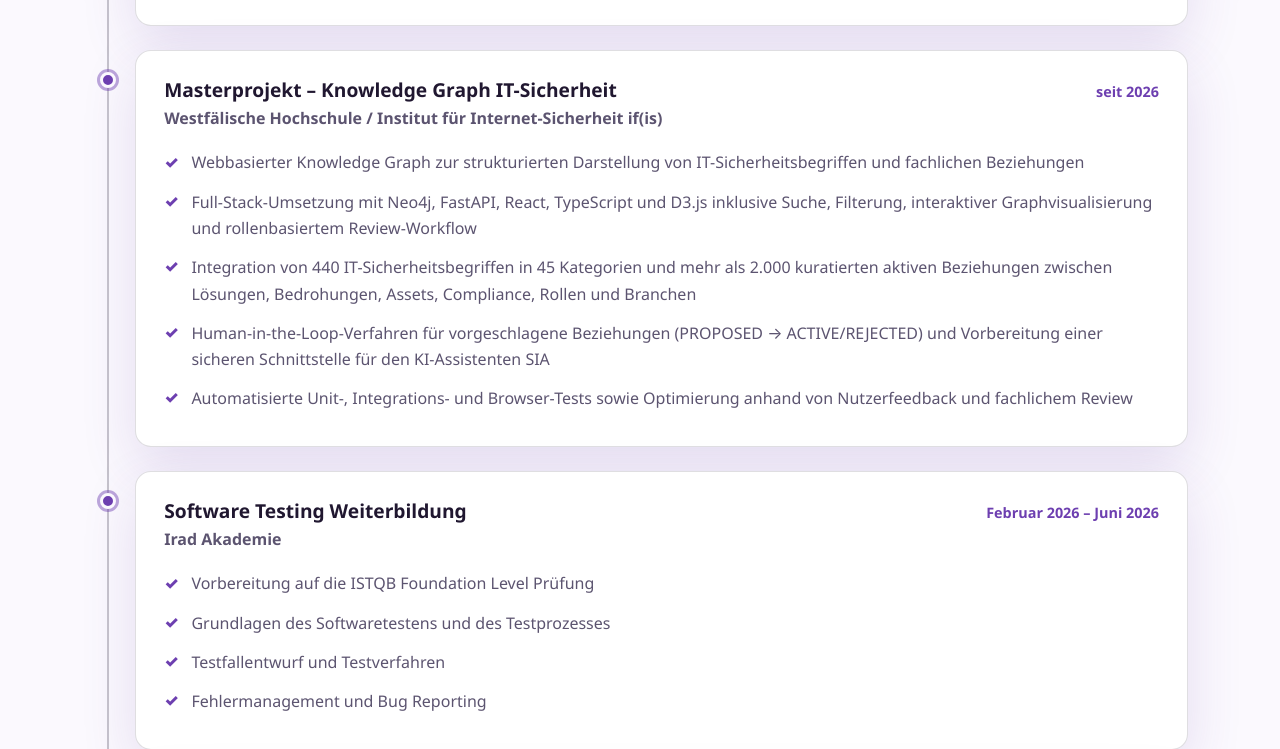
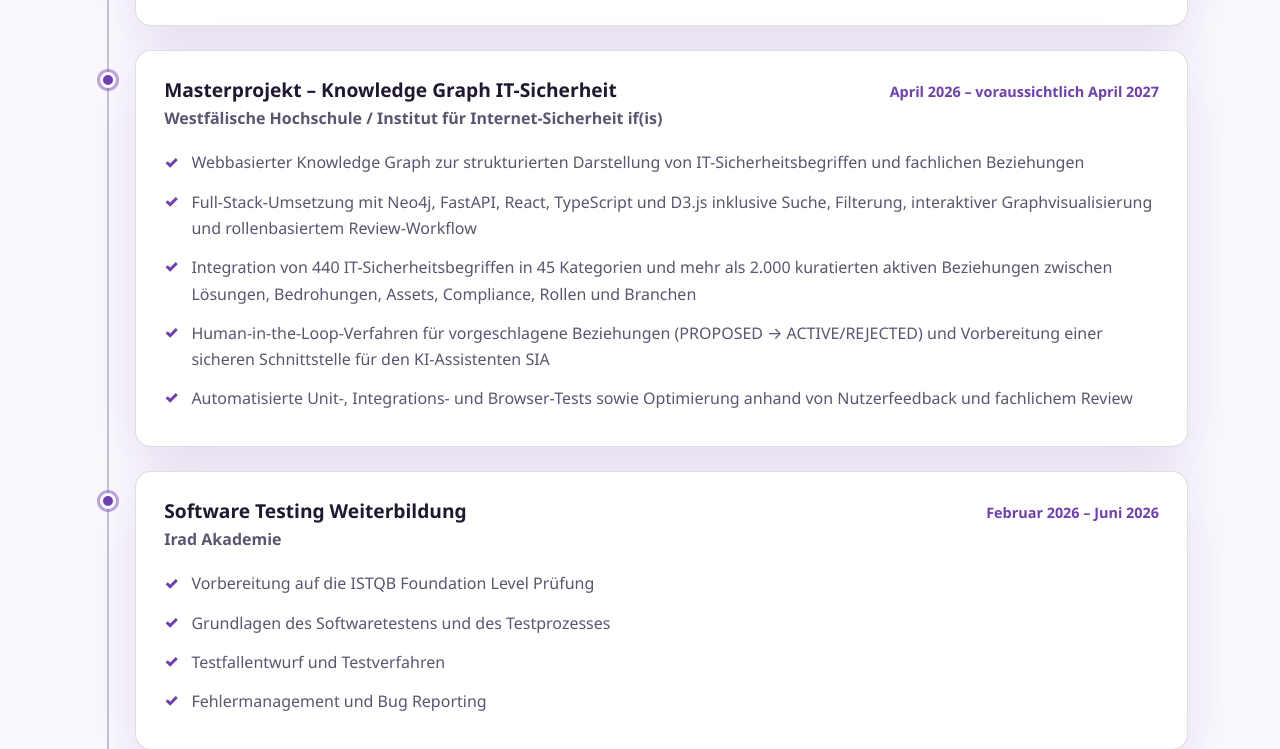
Before and after one commit to Amaniaslim/Amaniaslim.github.io, a plain HTML site: page index.html in a window 1280 px wide. Shown: the part 2271-3020 px from the top of the page. Drawn offline with Linux system fonts and the light colour scheme.

Commit message:
content: update master project dates in all languages

```diff
--- a/index.html
+++ b/index.html
@@ -181,7 +181,7 @@
             <div class="card timeline-card">
               <div class="timeline-head">
                 <h3 data-i18n="exp5_role">Masterprojekt – Knowledge Graph IT-Sicherheit</h3>
-                <span class="timeline-date" data-i18n="exp5_date">seit 2026</span>
+                <span class="timeline-date" data-i18n="exp5_date">April 2026 – voraussichtlich April 2027</span>
               </div>
               <p class="timeline-org" data-i18n="exp5_org">Westfälische Hochschule / Institut für Internet-Sicherheit if(is)</p>
               <ul class="check-list">
@@ -281,6 +281,7 @@
               <span class="badge" data-i18n="badge_master">Masterprojekt · if(is)</span>
             </div>
             <h3 class="project-title" data-i18n="p5_title">Knowledge Graph IT-Sicherheit</h3>
+            <p class="timeline-date" data-i18n="exp5_date">April 2026 – voraussichtlich April 2027</p>
             <p data-i18n="p5_desc">Webbasierte Knowledge-Graph-Plattform für den Marktplatz IT-Sicherheit, mit der IT-Sicherheitsbegriffe und ihre fachlichen Zusammenhänge interaktiv dargestellt, durchsucht und überprüft werden können.</p>
             <p class="muted" data-i18n="p5_example">Der Graph verbindet IT-Sicherheitslösungen, Bedrohungen, Assets, Compliance-Anforderungen, Rollen und Branchen. Wählt man z. B. eine Bedrohung wie Ransomware aus, sieht man direkt, welche Lösungen davor schützen, sie erkennen oder darauf reagieren.</p>
 
--- a/script.js
+++ b/script.js
@@ -128,7 +128,7 @@
       cert_title: "Weiterbildung", cert_prep: "in Vorbereitung", cert_since2022: "seit 2022",
 
       about_p3: "Von Februar bis Juni 2026 habe ich an der Irad Akademie eine Software-Testing-Weiterbildung zur Vorbereitung auf die ISTQB Foundation Level Prüfung absolviert. Seit 2022 bin ich außerdem Stipendiatin des Deutschlandstipendiums.",
-      exp5_role: "Masterprojekt – Knowledge Graph IT-Sicherheit", exp5_date: "seit 2026",
+      exp5_role: "Masterprojekt – Knowledge Graph IT-Sicherheit", exp5_date: "April 2026 – voraussichtlich April 2027",
       exp5_org: "Westfälische Hochschule / Institut für Internet-Sicherheit if(is)",
       exp5_1: "Webbasierter Knowledge Graph zur strukturierten Darstellung von IT-Sicherheitsbegriffen und fachlichen Beziehungen",
       exp5_2: "Full-Stack-Umsetzung mit Neo4j, FastAPI, React, TypeScript und D3.js inklusive Suche, Filterung, interaktiver Graphvisualisierung und rollenbasiertem Review-Workflow",
@@ -296,7 +296,7 @@
       cert_title: "Professional development", cert_prep: "in preparation", cert_since2022: "since 2022",
 
       about_p3: "From February to June 2026 I completed a software testing course at Irad Akademie to prepare for the ISTQB Foundation Level exam. Since 2022 I have also been a scholarship holder of the Deutschlandstipendium (Germany Scholarship).",
-      exp5_role: "Master's project – Cybersecurity Knowledge Graph", exp5_date: "since 2026",
+      exp5_role: "Master's project – Cybersecurity Knowledge Graph", exp5_date: "April 2026 – expected April 2027",
       exp5_org: "Westfälische Hochschule / Institute for Internet Security if(is)",
       exp5_1: "Web-based knowledge graph for the structured representation of cybersecurity terms and their relationships",
       exp5_2: "Full-stack implementation with Neo4j, FastAPI, React, TypeScript and D3.js including search, filtering, interactive graph visualization and a role-based review workflow",
@@ -464,7 +464,7 @@
       cert_title: "التطوير المهني", cert_prep: "قيد التحضير", cert_since2022: "منذ 2022",
 
       about_p3: "من فبراير حتى يونيو 2026 أتممتُ دورة تدريبية في اختبار البرمجيات في Irad Akademie للتحضير لامتحان ISTQB Foundation Level. كما أنني منذ عام 2022 حاصلة على منحة ألمانيا (Deutschlandstipendium).",
-      exp5_role: "مشروع الماجستير – رسم المعرفة لأمن المعلومات", exp5_date: "منذ 2026",
+      exp5_role: "مشروع الماجستير – رسم المعرفة لأمن المعلومات", exp5_date: "أبريل 2026 – متوقع أبريل 2027",
       exp5_org: "جامعة Westfälische Hochschule / معهد أمن الإنترنت if(is)",
       exp5_1: "رسم معرفة على الويب لعرض مصطلحات أمن المعلومات والعلاقات بينها بشكل منظم",
       exp5_2: "تطوير متكامل باستخدام Neo4j و FastAPI و React و TypeScript و D3.js يشمل البحث والتصفية والعرض التفاعلي للرسم وسير مراجعة قائم على الأدوار",
```
